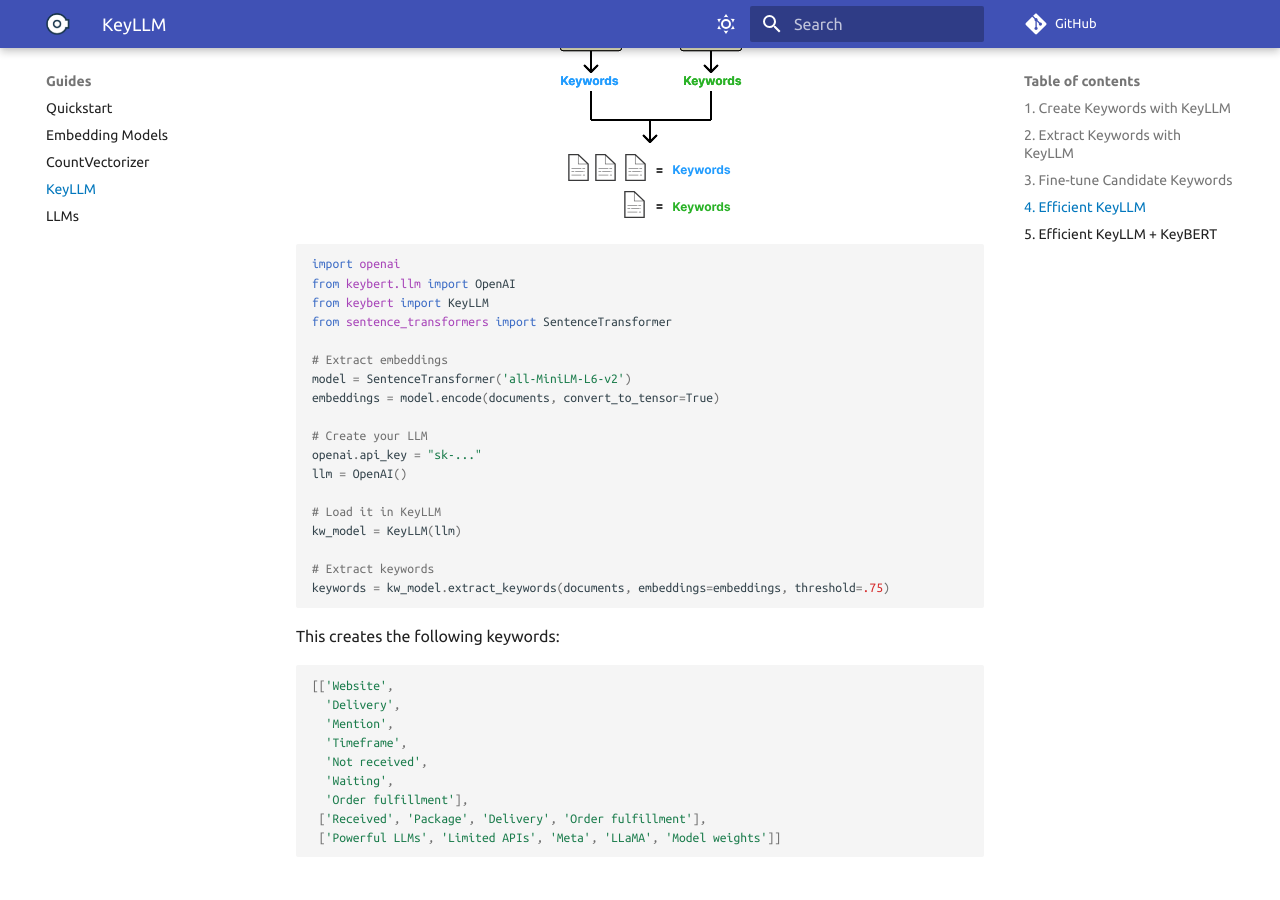
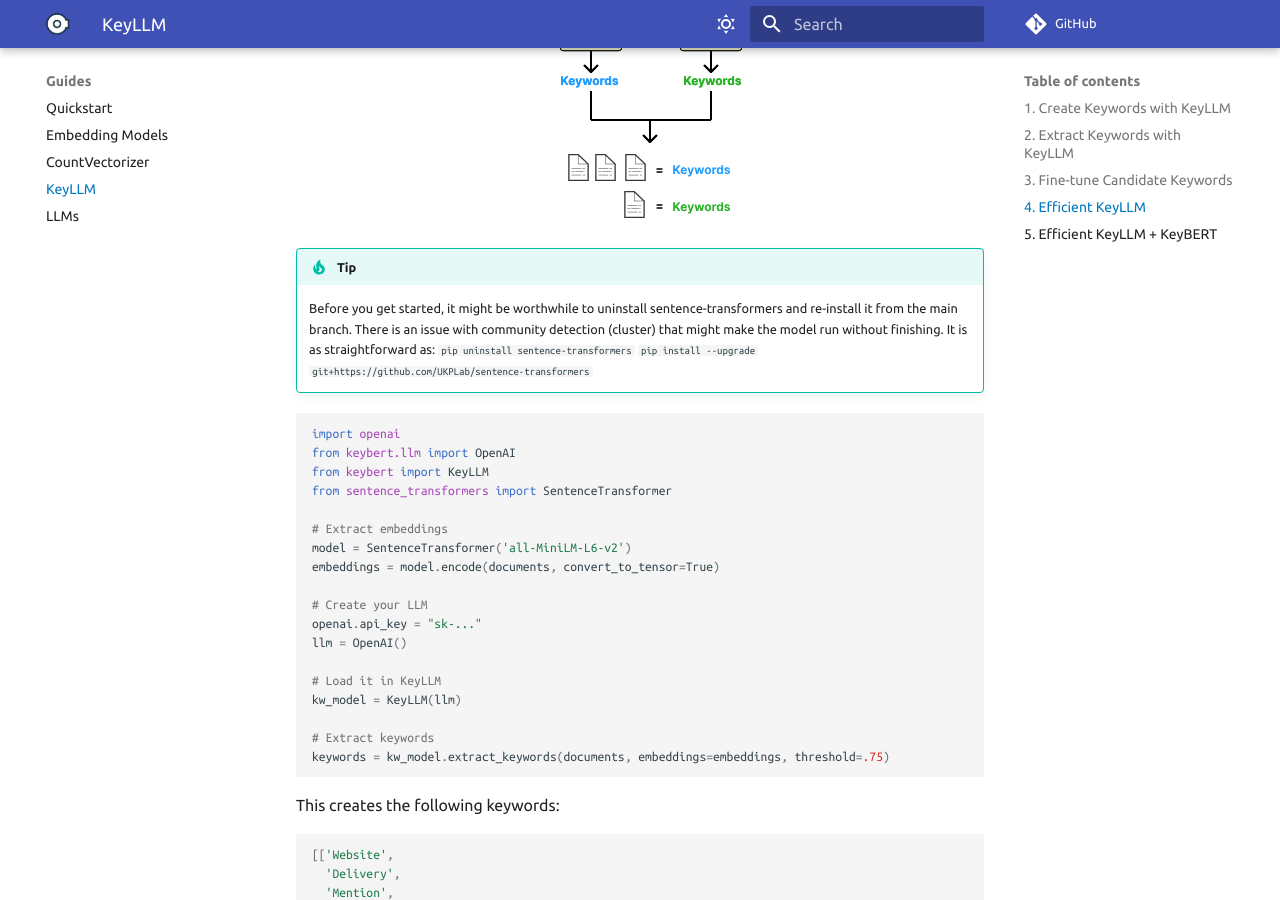
Before and after one commit to MaartenGr/KeyBERT, an MkDocs documentation site: the page built from docs/guides/keyllm.md, in a window 1280 px wide and 900 px high, scrolled down 4543 px. Built offline with MkDocs 1.6.1 and Material for MkDocs 9.7.7, drawn with Linux system fonts in a browser that asks for light colours; comment, search, counter and statistics services are not loaded; some of the changed text lies outside the part shown.

Commit message:
Fix cluster selection (#182)

````diff
--- a/docs/guides/keyllm.md
+++ b/docs/guides/keyllm.md
@@ -17,6 +17,7 @@
 This data was chosen to show the different use cases and techniques. As you might have noticed documents 1 and 2 are quite similar whereas document 3 is about an entirely different subject. This similarity will be taken into account when using `KeyBERT` together with `KeyLLM`
 
 Let's start with `KeyLLM` only.
+
 
 # Use Cases
 
@@ -180,6 +181,13 @@
 --8<-- "docs/images/efficient.svg"
 </div>
 
+!!! Tip
+    Before you get started, it might be worthwhile to uninstall sentence-transformers and re-install it from the main branch.
+    There is an issue with community detection (cluster) that might make the model run without finishing. It is as straightforward as:
+    `pip uninstall sentence-transformers`
+    `pip install --upgrade git+https://github.com/UKPLab/sentence-transformers`
+
+
 ```python
 import openai
 from keybert.llm import OpenAI
@@ -224,6 +232,13 @@
 --8<-- "docs/images/keybert_keyllm.svg"
 </div>
 
+!!! Tip
+    Before you get started, it might be worthwhile to uninstall sentence-transformers and re-install it from the main branch.
+    There is an issue with community detection (cluster) that might make the model run without finishing. It is as straightforward as:
+    `pip uninstall sentence-transformers`
+    `pip install --upgrade git+https://github.com/UKPLab/sentence-transformers`
+
+
 ```python
 import openai
 from keybert.llm import OpenAI
--- a/keybert/__init__.py
+++ b/keybert/__init__.py
@@ -1,4 +1,4 @@
 from keybert._llm import KeyLLM
 from keybert._model import KeyBERT
 
-__version__ = "0.8.2"
+__version__ = "0.8.3"
--- a/setup.py
+++ b/setup.py
@@ -37,7 +37,7 @@
 setup(
     name="keybert",
     packages=find_packages(exclude=["notebooks", "docs"]),
-    version="0.8.2",
+    version="0.8.3",
     author="Maarten Grootendorst",
     author_email="maartengrootendorst@gmail.com",
     description="KeyBERT performs keyword extraction with state-of-the-art transformer models.",
````
Also changed, not shown: 1 other file.
